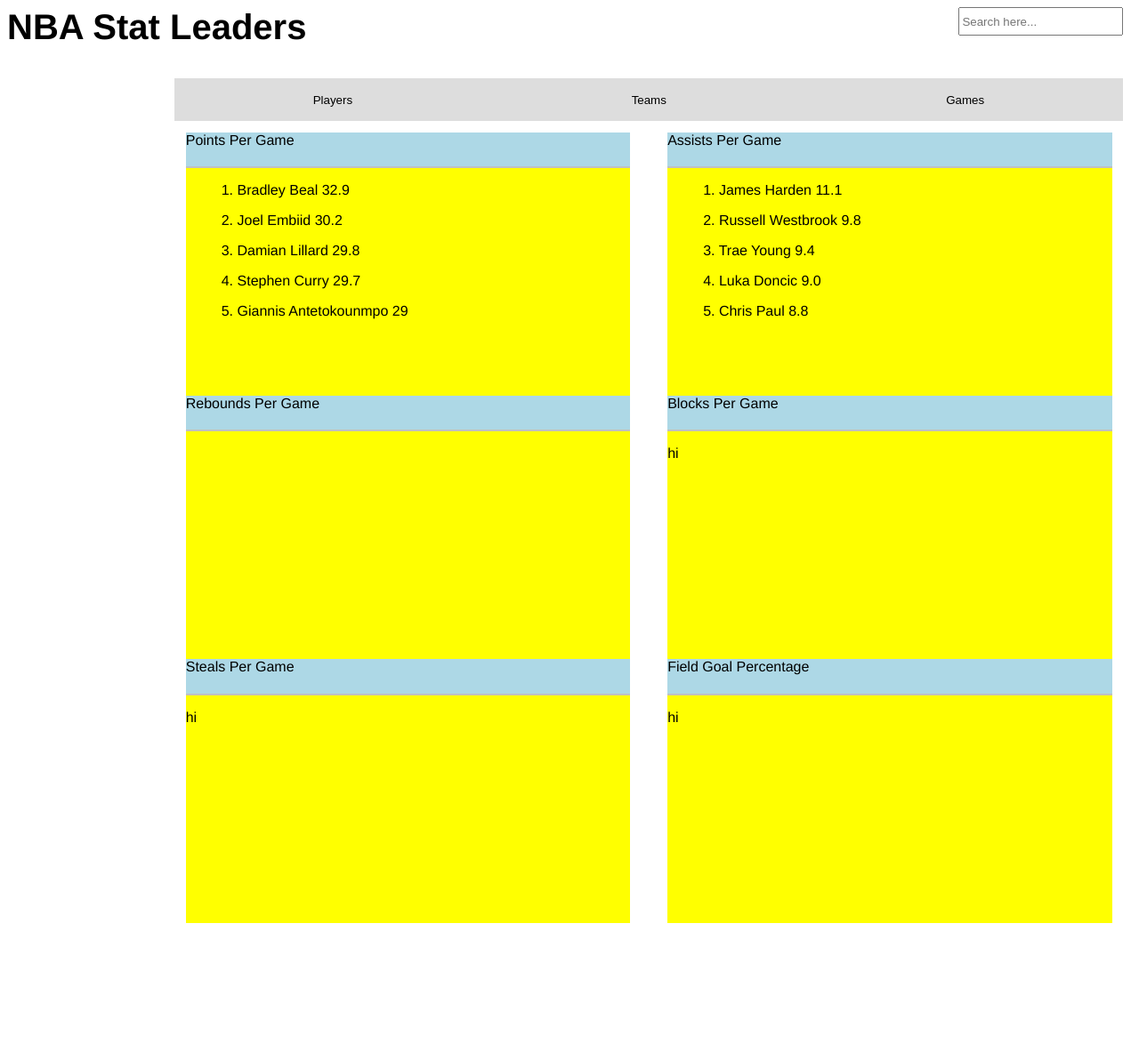
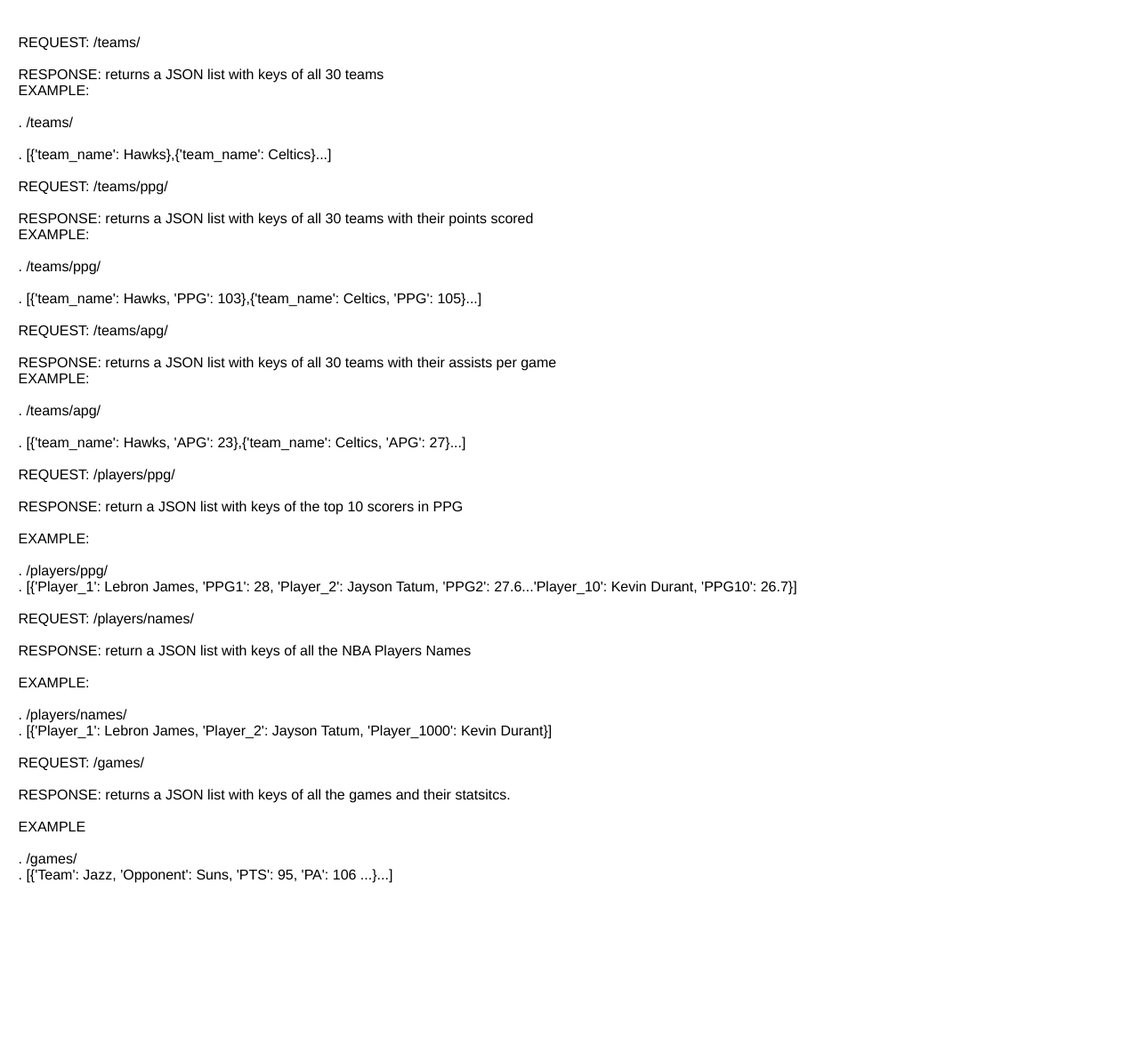
Before and after one commit to ericgassel/cs257, a Flask app: page /api/help in a window 1280 px wide. Shown: the whole page at 89% size. After the commit the page ends 993 px from the top, so only its background shows below. Run offline with Flask 2, Linux system fonts and the light colour scheme; data that the repository does not hold is empty; parts of the project's set-up code (start-up, migrations or seed data) failed here and were passed over; some libraries are stand-ins or nearby versions.

Commit message:
Updated help w the information

```diff
--- a/webapp/templates/help.html
+++ b/webapp/templates/help.html
@@ -1,78 +1,80 @@
+<!Eric Gassel and Sam Gloss>
 <!DOCTYPE html>
 <html>
 <head>
     <meta http-equiv="Content-Type" content="text/html;charset=utf-8" />
     <link rel="stylesheet" type="text/css" href="../static/webapp.css" />
     <script src="./static/webapp.js"></script>
-    <title>BEPIS</title>
+    <title>NBA HELP PAGE</title>
 </head>
 
 <body>
-    <div class = "page">
-        <div id = "header">
-            <a id="title">NBA Stat Leaders</b></a>
+    <div class="page">
+        <div id="header">
 
-            <a>
-                <form id = "search_bar">
-                    <br> <input type="text" onkeyup="search_player()" name="player_name" placeholder="Search here...">
-                </form>
-            </a>
 
-        </div>
+            <div id="content">
+
+
+                <br> REQUEST: /teams/ </br>
+
+
+                <br> RESPONSE: returns a JSON list with keys of all 30 teams
+
+                <br> EXAMPLE: </br>
+
+                <br>.            /teams/ </br>
+                <br>.           [{'team_name': Hawks},{'team_name': Celtics}...]</br>
+
+
+                <br> REQUEST: /teams/ppg/ </br>
+
+
+                <br> RESPONSE: returns a JSON list with keys of all 30 teams with their points scored
+
+                <br> EXAMPLE: </br>
+
+                <br>.            /teams/ppg/ </br>
+                <br>.           [{'team_name': Hawks, 'PPG': 103},{'team_name': Celtics, 'PPG': 105}...]</br>
+
+
+                <br> REQUEST: /teams/apg/ </br>
+
+
+                <br> RESPONSE: returns a JSON list with keys of all 30 teams with their assists per game
+
+                <br> EXAMPLE: </br>
+
+                <br>.            /teams/apg/ </br>
+                <br>.           [{'team_name': Hawks, 'APG': 23},{'team_name': Celtics, 'APG': 27}...]</br>
+
+
+                <br> REQUEST: /players/ppg/ <br>
+
+                <br>RESPONSE: return a JSON list with keys of the top 10 scorers in PPG <br>
+                <br>EXAMPLE: <br>
+                <br>.     /players/ppg/
+                <br>.     [{'Player_1': Lebron James, 'PPG1': 28, 'Player_2': Jayson Tatum, 'PPG2': 27.6...'Player_10': Kevin Durant, 'PPG10': 26.7}] <br>
+
+                <br> REQUEST: /players/names/ <br>
+
+                <br>RESPONSE: return a JSON list with keys of all the NBA Players Names <br>
+                <br> EXAMPLE: <br>
+                <br>.     /players/names/
+                <br>.     [{'Player_1': Lebron James, 'Player_2': Jayson Tatum, 'Player_1000': Kevin Durant}] <br>
+
+
+                <br> REQUEST: /games/ <br>
+
+                <br> RESPONSE: returns a JSON list with keys of all the games and their statsitcs. <br>
+
+                <br> EXAMPLE <br>
+
+                <br>.    /games/
+                <br>.    [{'Team': Jazz, 'Opponent': Suns, 'PTS': 95, 'PA': 106 ...}...] <br>
 
 
 
-        <div id = "team_scroll_bar">
-            If you're reading this, then something went wrong.
-        </div>
-
-        <div class = "horizontal-navbar">
-
-            <button id="players_button" class="horz-button">Players</button>
-            <button id="teams_button" class="horz-button">Teams</button>
-            <button id="games_button" class="horz-button">Games</button>
-
-        </div>
-
-        <div id = "content">
-
-            <div class="mini-header">
-                Points Per Game
-            </div>
-            <div class="mini-header">
-                Assists Per Game
-            </div>
-            <div class="stat-content" id = "ppg-content">
-                <ul id = "ppg-list">
-                </ul>
-            </div>
-            <div class="stat-content" id = "ast-content">
-                <ul id = "ast-list">
-                </ul>
-            </div>
-            <div class="mini-header">
-                Rebounds Per Game
-            </div>
-            <div class="mini-header">
-                Blocks Per Game
-            </div>
-            <div class="stat-content" id = "reb-content">
-            </div>
-            <div class="stat-content" id = "blk-content">
-                <p>hi</p>
-            </div>
-            <div class="mini-header">
-                Steals Per Game
-            </div>
-            <div class="mini-header">
-                Field Goal Percentage
-            </div>
-            <div class="stat-content" id = "stl-content">
-                <p>hi</p>
-            </div>
-            <div class="stat-content" id = "fgpct-content">
-                <p>hi</p>
             </div>
         </div>
-    </div>
 </html>
```
